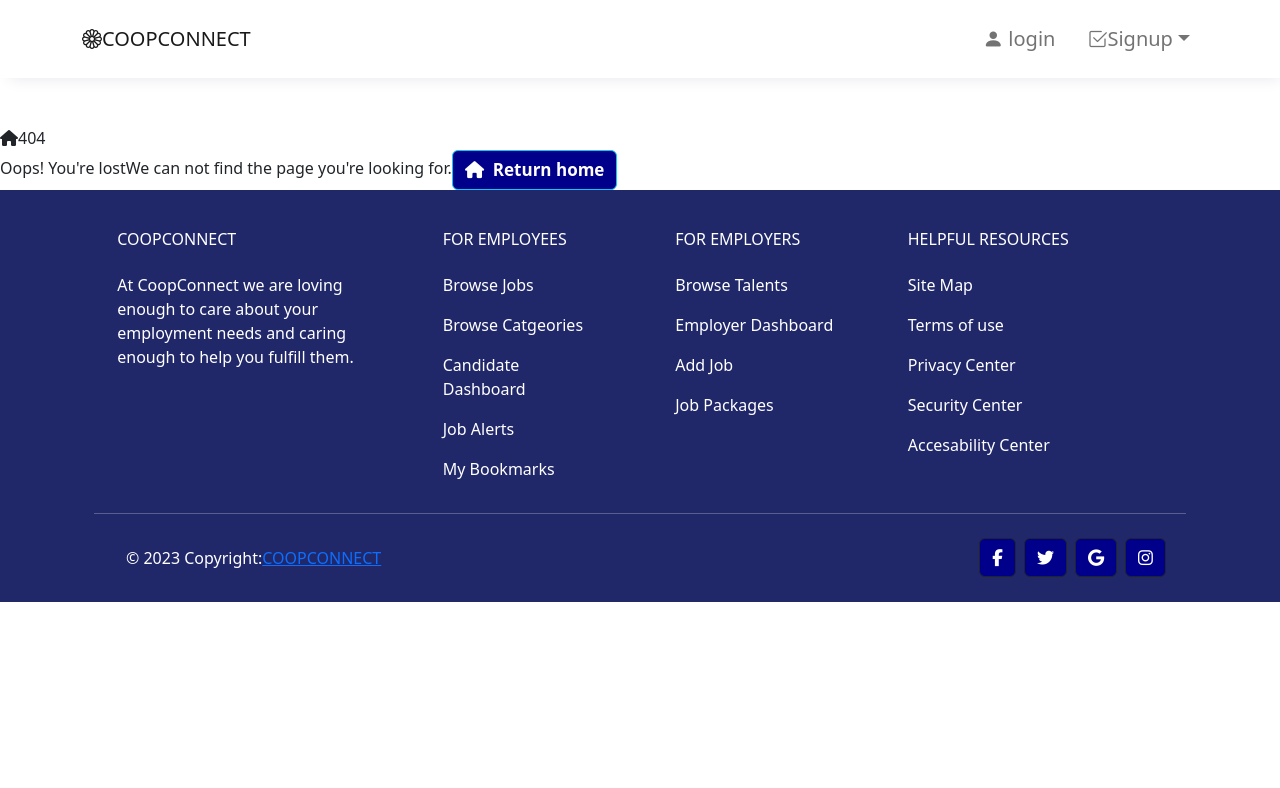
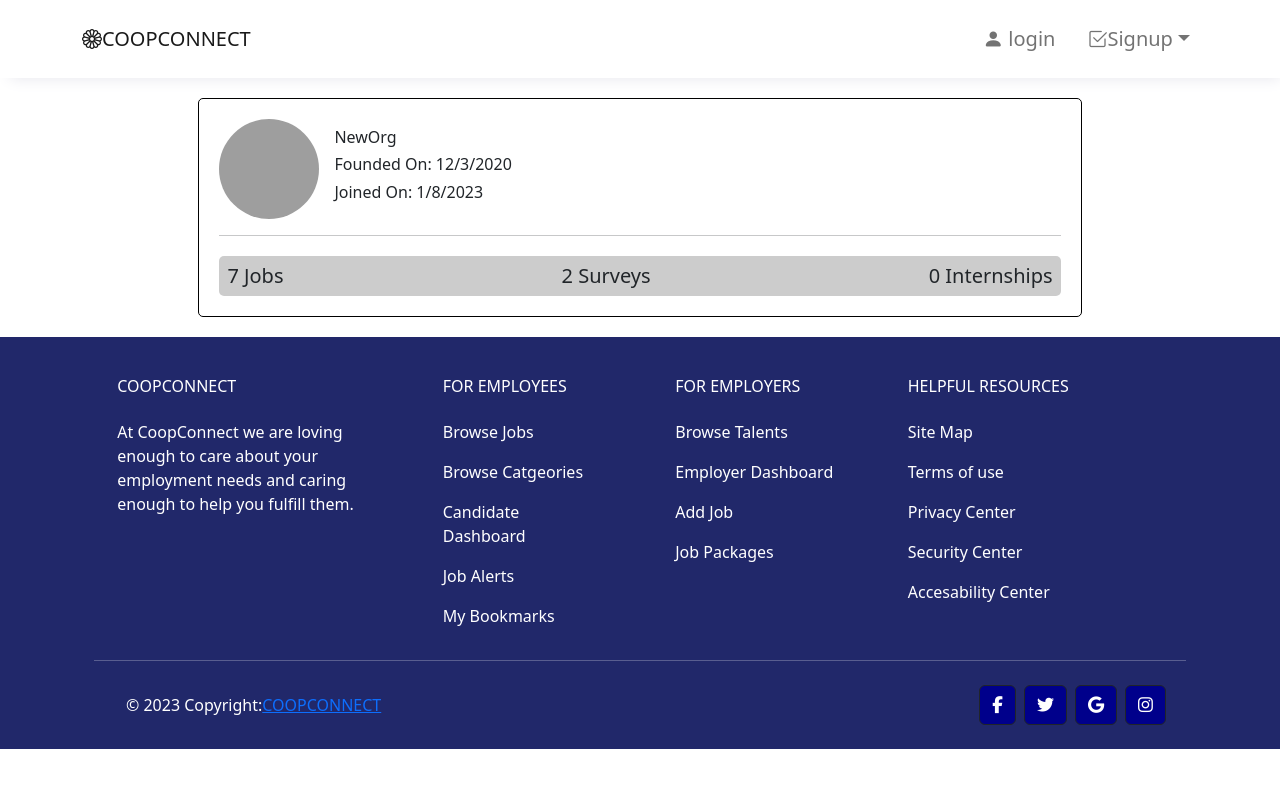
Before and after one commit to queenslaynaila/COOPCONNECT, a React (Create React App) app in the folder client/: page /viewcompany in a window 1280 px wide. Shown: the top 788 px of the page. Built offline with nearby package versions, Linux system fonts and the light colour scheme; grey boxes are pictures that could not be loaded.

Commit message:
addview company profile

```diff
--- a/client/src/App.js
+++ b/client/src/App.js
@@ -12,28 +12,34 @@ import Seekerprofile from "./components/Seekerprofile";
 import Jobsearch from "./components/Jobsearch";
 import Assesement from "./components/Assesement";
 import Viewjob from "./components/Viewjob";
+import ViewCompany from "./components/ViewCompany";
 function App() {
 
 
   return (
 <>
+
  <Navbar/>
 
+
     <Routes>
+
       <Route exact path="/" element={<Home></Home>}/>
       <Route path="/login" element={<Login/>}/>
       <Route path="/signupcompanies" element={<SignCompanies/>}/>
       <Route path="/signuptalents" element={<SignUpJobSeekers/>}/>
-      <Route path="/talentdashboard" element={<SeekerDashboard/>}></Route>
-      <Route path="/seekerprofile" element={<Seekerprofile/>}></Route>
-      <Route path="/searchjob" element={<Jobsearch></Jobsearch>}></Route>
-      <Route path="/asesement" element={<Assesement></Assesement>}></Route>
-      <Route path="/employerdash" element={<DashBoardBody></DashBoardBody>}></Route>
-      <Route path="/viewjob" element={<Viewjob/>}></Route>
+      <Route path="/talentdashboard" element={<SeekerDashboard/>}/>
+      <Route path="/seekerprofile" element={<Seekerprofile/>}/>
+      <Route path="/searchjob" element={<Jobsearch></Jobsearch>}/>
+      <Route path="/asesement" element={<Assesement></Assesement>}/>
+      <Route path="/employerdash" element={<DashBoardBody></DashBoardBody>}/>
+      <Route path="/viewjob" element={<Viewjob/>}/>
+      <Route path="/viewcompany" element={<ViewCompany />}/>
 
-      <Route path="*" element={<Errorpage></Errorpage>}></Route>
+      <Route path="*" element={<Errorpage></Errorpage>}/>
 
     </Routes>
+
 
   <Footer/>
 </>
--- /dev/null
+++ b/client/src/components/ViewCompany.js
@@ -0,0 +1,14 @@
+import React from 'react'
+import CompanyProfile from './reusableComponents/CompanyProfile'
+import ContainerOutline from './reusableComponents/ContainerOutline'
+
+function ViewCompany() {
+
+  return (
+    <ContainerOutline>
+      <CompanyProfile/>
+    </ContainerOutline>
+  )
+}
+
+export default ViewCompany
--- a/client/src/components/reusableComponents/CompanyAvatar.jsx
+++ b/client/src/components/reusableComponents/CompanyAvatar.jsx
@@ -6,8 +6,9 @@ function CompanyAvatar() {
     <div className='company-avatar-icon'>
         <Avatar/>
         <div className="company-title-name">
-            <h1>HR.MICROSOFT</h1>
+            <h1>Microsoft</h1>
             <h2>Microsoft</h2>
+
         </div>
     </div>
   )
--- /dev/null
+++ b/client/src/components/reusableComponents/CompanyProfile.jsx
@@ -0,0 +1,26 @@
+import React from "react";
+import Avatar from "./Avatar";
+import Card from "./Card";
+
+function CompanyProfile() {
+  return (
+    <Card>
+      <div className="company-avatar-icon">
+        <Avatar />
+        <div className="company-title-name company-profile">
+          <h1>NewOrg</h1>
+          <h1>Founded On: 12/3/2020</h1>
+          <h1>Joined On: 1/8/2023</h1>
+        </div>
+      </div>
+      <hr />
+        <div className="company-details">
+            <h2>7 Jobs</h2>
+            <h2>2 Surveys</h2>
+            <h2>0 Internships</h2>
+        </div>
+    </Card>
+  );
+}
+
+export default CompanyProfile;
--- a/client/src/styles/reusableCss/viewJobs.css
+++ b/client/src/styles/reusableCss/viewJobs.css
@@ -75,3 +75,21 @@
     background-color: var(--primary-color);
     color: var(--background-color);
 }
+.company-profile > h1{
+    /* color: var(--secondary-color) !important; */
+}
+.company-details{
+    display: flex;
+    width: 100%;
+    justify-content: space-between;
+    background-color: var(--title-footer);
+    margin-top: 20px;
+    padding: 5px;
+    align-items: center;
+    border-radius: 5px;
+}
+.company-details > h2{
+    margin-bottom: 0 !important;
+    font-size: 20px;
+    padding: 3px;
+}
```
Also changed, not shown: client/src/components/viewcompany.js (deleted, +0 -11 lines).
